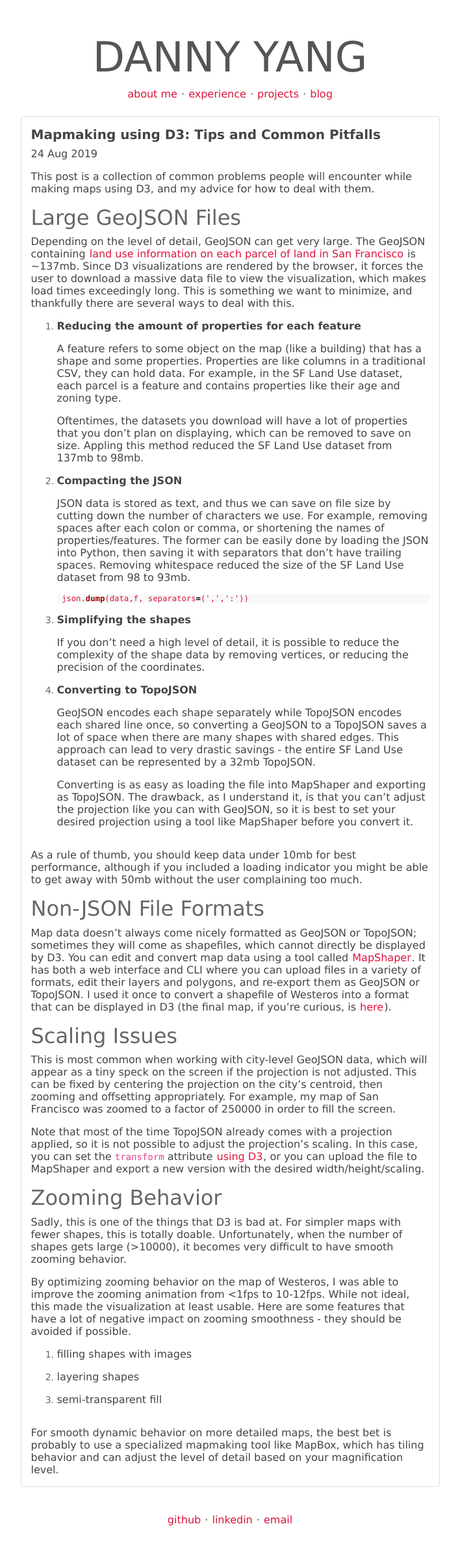
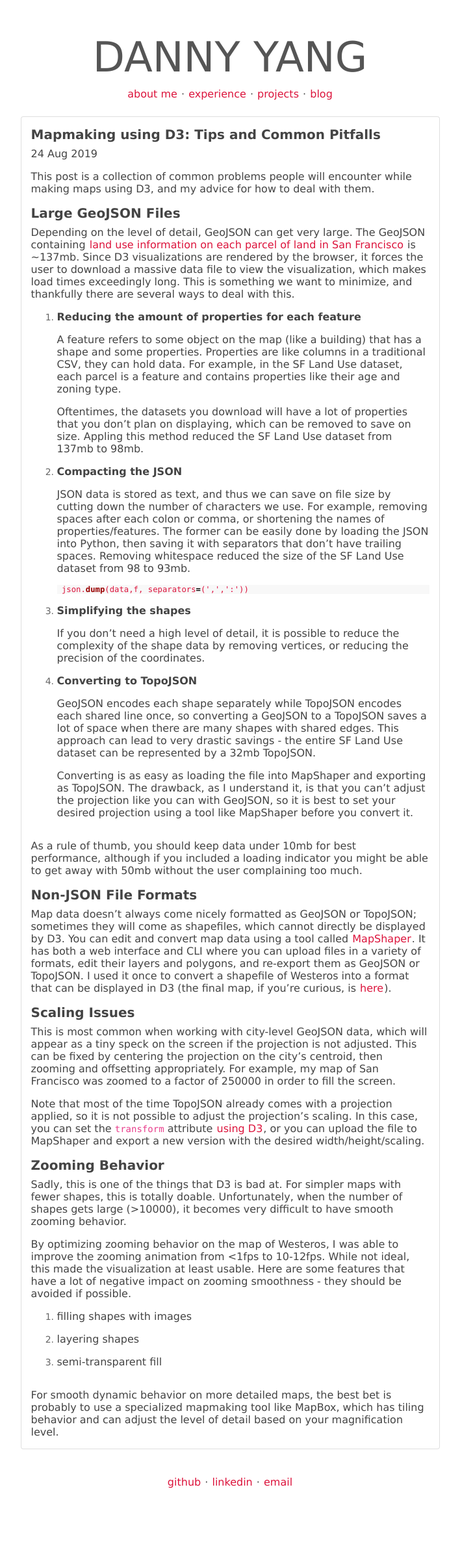
Before and after one commit to yangdanny97/yangdanny97.github.io, a Jekyll site: the page built from _posts/2019-08-24-D3-Mapmaking-Tips.md, in a window 1280 px wide. Shown: the whole page at 65% size, without its empty margins (286-994 px from the left). Built offline with Jekyll 4.4.1, drawn with Linux system fonts in a browser that asks for light colours; after the commit the page ends 2324 px from its top, so only the background shows below that.

Commit message:
update header size

```diff
--- a/_posts/2019-08-24-D3-Mapmaking-Tips.md
+++ b/_posts/2019-08-24-D3-Mapmaking-Tips.md
@@ -7,7 +7,7 @@ category: "Technical"
 
 This post is a collection of common problems people will encounter while making maps using D3, and my advice for how to deal with them.
 
-## Large GeoJSON Files
+### Large GeoJSON Files
 
 Depending on the level of detail, GeoJSON can get very large. The GeoJSON containing [land use information on each parcel of land in San Francisco](https://data.sfgov.org/Housing-and-Buildings/Land-Use/us3s-fp9q) is ~137mb. Since D3 visualizations are rendered by the browser, it forces the user to download a massive data file to view the visualization, which makes load times exceedingly long. This is something we want to minimize, and thankfully there are several ways to deal with this.
 
@@ -37,17 +37,17 @@ Depending on the level of detail, GeoJSON can get very large. The GeoJSON contai
 
 As a rule of thumb, you should keep data under 10mb for best performance, although if you included a loading indicator you might be able to get away with 50mb without the user complaining too much.
 
-## Non-JSON File Formats
+### Non-JSON File Formats
 
 Map data doesn't always come nicely formatted as GeoJSON or TopoJSON; sometimes they will come as shapefiles, which cannot directly be displayed by D3. You can edit and convert map data using a tool called [MapShaper](https://mapshaper.org). It has both a web interface and CLI where you can upload files in a variety of formats, edit their layers and polygons, and re-export them as GeoJSON or TopoJSON. I used it once to convert a shapefile of Westeros into a format that can be displayed in D3 (the final map, if you're curious, is [here](https://yangdanny97.github.io/GoT-interactive-battles-map/)).
 
-## Scaling Issues
+### Scaling Issues
 
 This is most common when working with city-level GeoJSON data, which will appear as a tiny speck on the screen if the projection is not adjusted. This can be fixed by centering the projection on the city's centroid, then zooming and offsetting appropriately. For example, my map of San Francisco was zoomed to a factor of 250000 in order to fill the screen.
 
 Note that most of the time TopoJSON already comes with a projection applied, so it is not possible to adjust the projection's scaling. In this case, you can set the `transform` attribute [using D3](https://www.tutorialspoint.com/d3js/d3js_svg_transformation.htm), or you can upload the file to MapShaper and export a new version with the desired width/height/scaling.
 
-## Zooming Behavior
+### Zooming Behavior
 
 Sadly, this is one of the things that D3 is bad at. For simpler maps with fewer shapes, this is totally doable. Unfortunately, when the number of shapes gets large (>10000), it becomes very difficult to have smooth zooming behavior.
 
```
